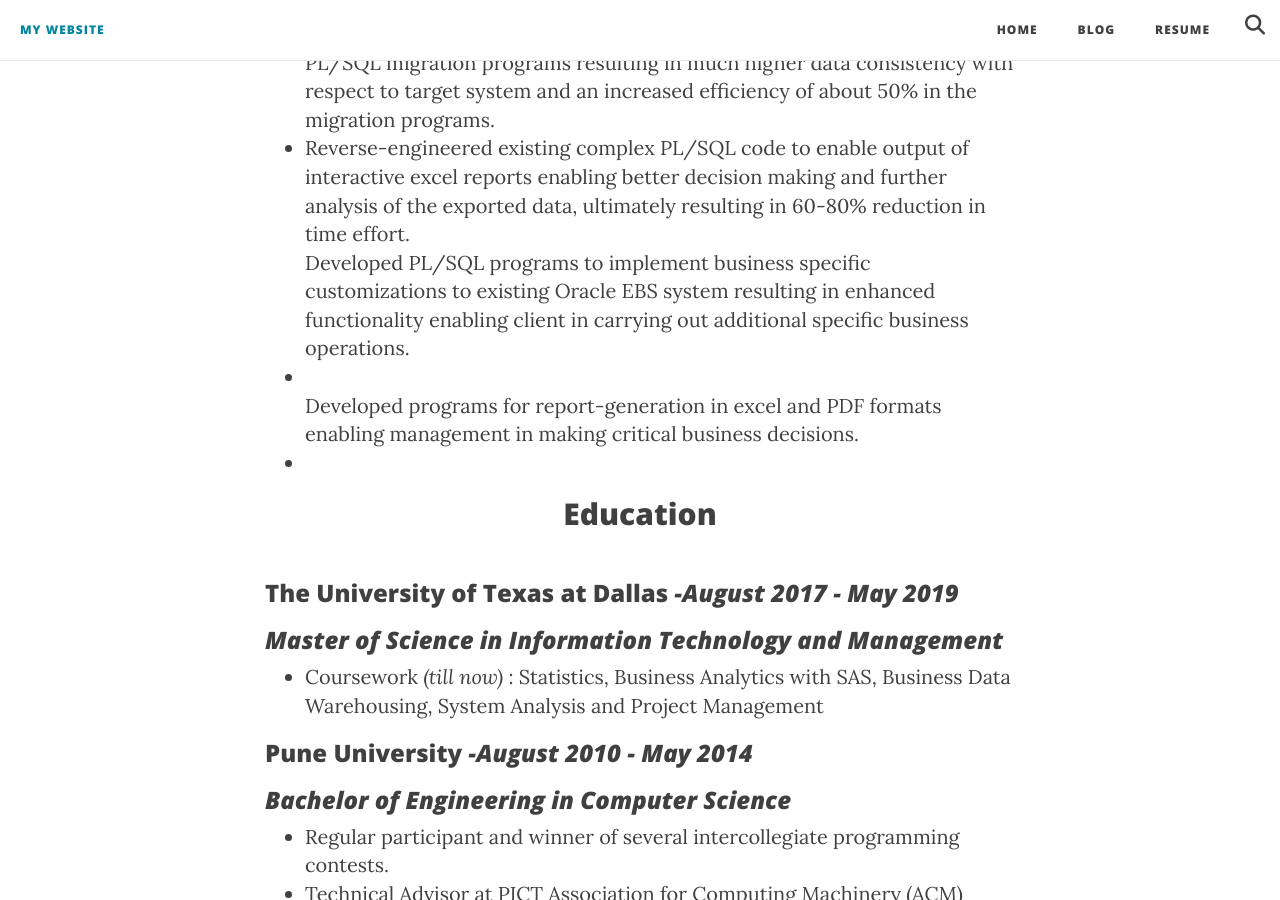
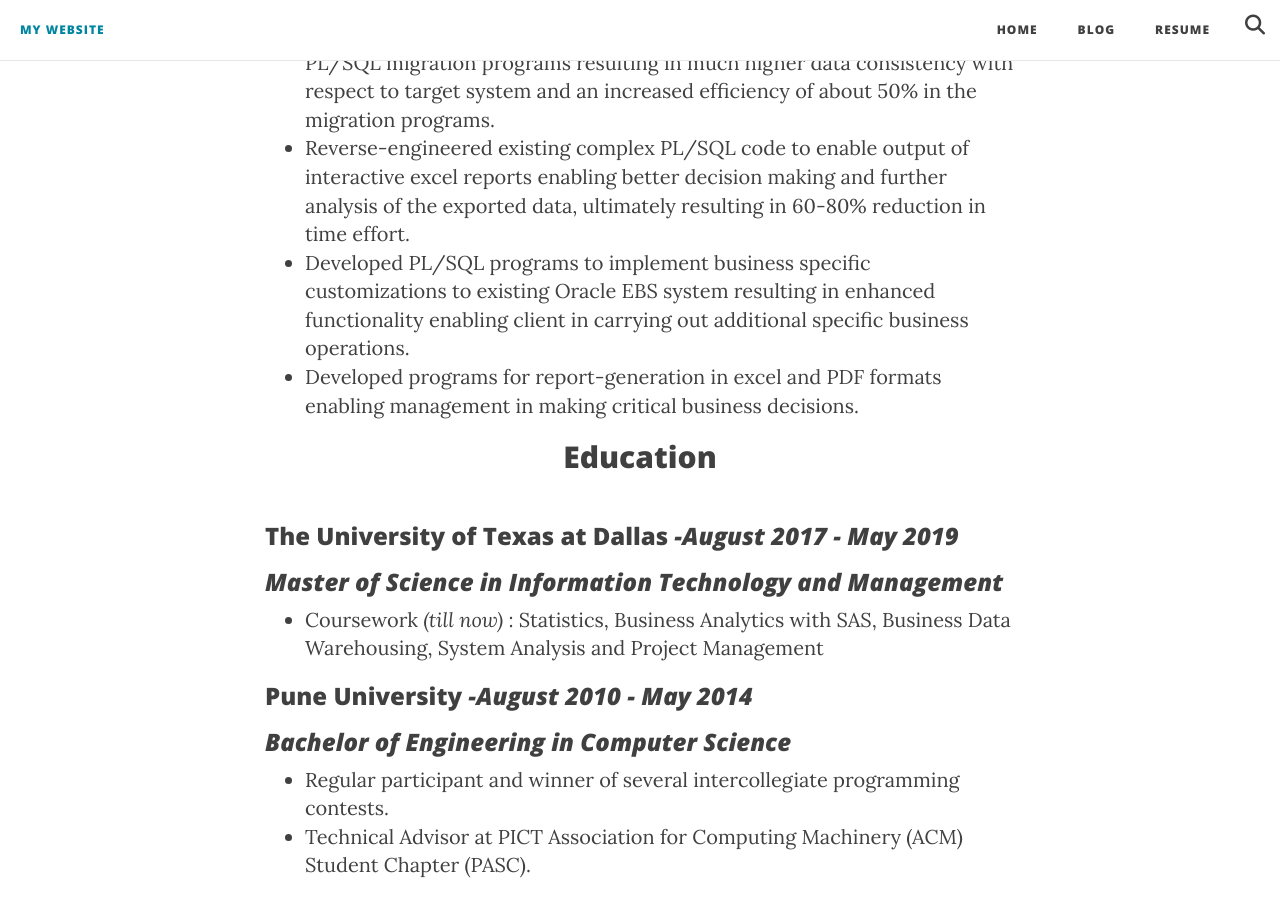
Before and after one commit to PrashantShivajiBhapkar/PrashantShivajiBBhapkar.github.io, a Jekyll site: the page built from index.html, in a window 1280 px wide and 900 px high, scrolled down 1362 px. Built offline with Jekyll 4.4.1, drawn with Linux system fonts in a browser that asks for light colours; nearby versions of some CDN libraries; library files that are not in the unit come from our copies.

Commit message:
edited home page content

```diff
--- a/index.html
+++ b/index.html
@@ -58,16 +58,16 @@ interactive excel reports enabling better decision making and further
 analysis of the exported data, ultimately resulting in 60-80% reduction in
 time effort.
                     </li>
+
+					<li>
 					Developed PL/SQL programs to implement business specific customizations
 to existing Oracle EBS system resulting in enhanced functionality enabling
 client in carrying out additional specific business operations.
+					</li>
+
 					<li>
-
-					</li>
 					Developed programs for report-generation in excel and PDF formats
 enabling management in making critical business decisions.
-					<li>
-
 					</li>
 
                 </ul>
```
